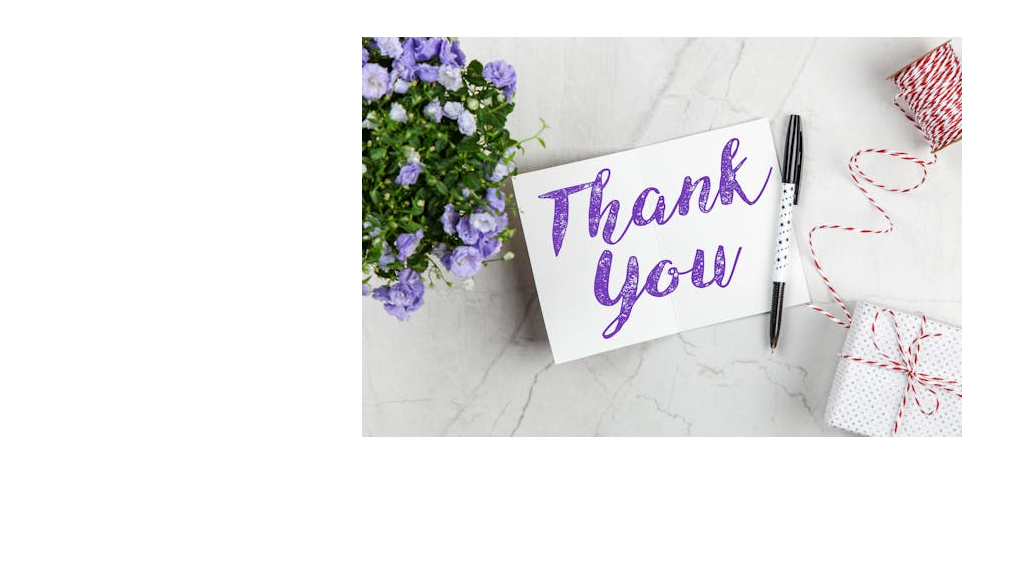
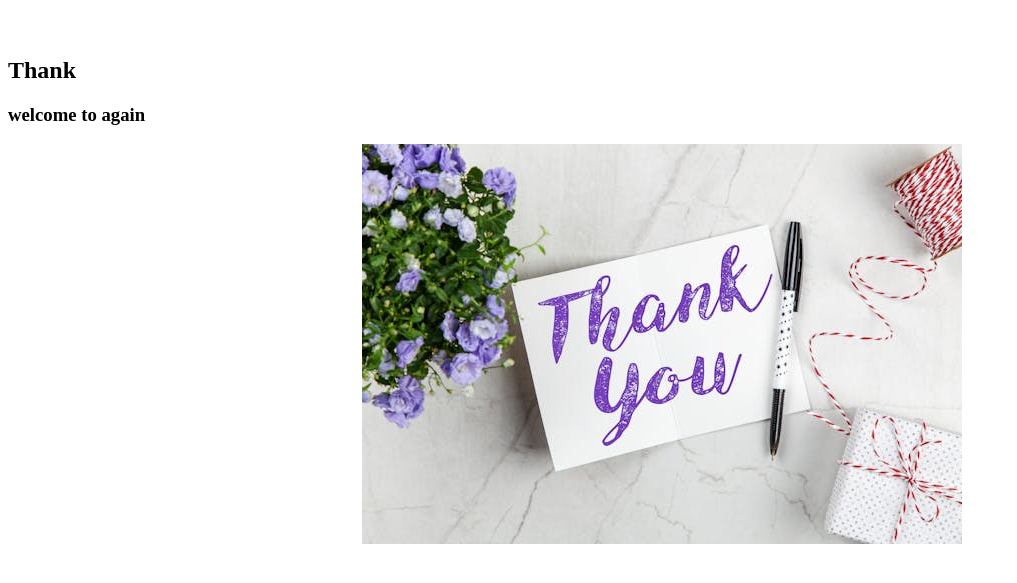
Before and after one commit to vennilakrish/card, a plain HTML site: page card/success.html in a window 1280 px wide. Shown: the part 87-670 px from the top of the page, without its empty margins (0-1017 px from the left). Drawn offline with Linux system fonts and the light colour scheme.

Commit message:
new line wsdeed

```diff
--- a/card/success.html
+++ b/card/success.html
@@ -7,6 +7,8 @@
 </head>
 <body><br>
     <h1 style="text-align: center;">Form submitted Successfully</h1><br>
+    <h2>Thank</h2>
+    <h3>welcome to again</h3>
     <img src="image/thanks.jpeg" alt="thanks" style="margin-left: 28%;">
 </body>
 </html>
```
